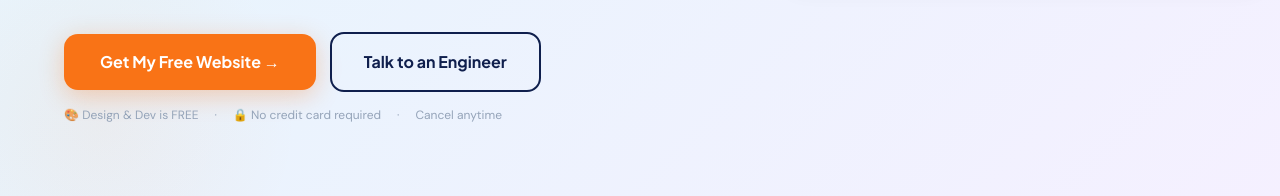
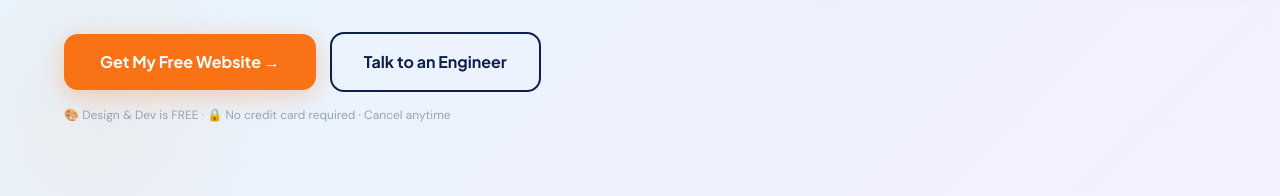
Before and after one commit to kalpeshtawde/ishasystems, a React (Vite) app: page / in a window 1280 px wide. Shown: the part 894-1090 px from the top of the page. Built offline with nearby package versions, Linux system fonts and the light colour scheme.

Commit message:
fix translation in hero section

```diff
--- a/src/i18n.tsx
+++ b/src/i18n.tsx
@@ -16,6 +16,21 @@ export const translations = {
       heroSub:
         'Free domain, free business email, and free hosting — all included from day one. No setup fee, no surprise bills. Just $29.99/month, and after 12 months, your website code is yours.',
       heroBadge: 'No Setup Fee — $0 to Start',
+      heroEyebrow: 'Live websites delivered in 7 days',
+      heroHeadline1: 'Your Professional',
+      heroHeadline2: 'Website.',
+      heroHeadline3: '$0 to Start.',
+      heroSubNew: 'We design, build, and launch your professional 10-page website at no upfront cost. Free domain, free business email, and free hosting included. After 12 months — your code is yours to keep.',
+      heroFreeLabel: 'ALL FREE — INCLUDED IN YOUR PLAN',
+      heroFreeItem1: 'Design & Development',
+      heroFreeItem2: 'Domain Name',
+      heroFreeItem3: 'Business Email',
+      heroFreeItem4: 'Hosting + SSL',
+      heroCtaNew: 'Get My Free Website →',
+      heroMicroText: '🎨 Design & Dev is FREE · 🔒 No credit card required · Cancel anytime',
+      heroCard0Title: 'Free Design & Development',
+      heroCard0Desc: 'Full website designed and built by our team — no design fee, no development fee. Ever.',
+      heroCard0Badge: '★ Most Popular',
       heroPricePer: '/mo',
       heroPriceSub: 'per month · cancel anytime',
       heroPillDomain: '✓ Free Domain',
@@ -353,6 +368,21 @@ export const translations = {
       heroSub:
         'Dominio gratis, correo empresarial gratis y alojamiento gratis — todo incluido desde el primer día. Sin costo inicial, sin facturas sorpresa. Solo $29.99/mes, y después de 12 meses, el código de tu sitio web es tuyo.',
       heroBadge: 'Sin Costo Inicial — $0 para Empezar',
+      heroEyebrow: 'Sitios web entregados en 7 días',
+      heroHeadline1: 'Tu Sitio Web',
+      heroHeadline2: 'Profesional.',
+      heroHeadline3: '$0 para Empezar.',
+      heroSubNew: 'Diseñamos, construimos y lanzamos tu sitio web profesional de 10 páginas sin costo inicial. Dominio gratuito, correo empresarial gratuito y alojamiento gratuito incluidos. Después de 12 meses — el código es tuyo para siempre.',
+      heroFreeLabel: 'TODO GRATIS — INCLUIDO EN TU PLAN',
+      heroFreeItem1: 'Diseño y Desarrollo',
+      heroFreeItem2: 'Nombre de Dominio',
+      heroFreeItem3: 'Correo Empresarial',
+      heroFreeItem4: 'Alojamiento + SSL',
+      heroCtaNew: 'Obtener Mi Sitio Web Gratis →',
+      heroMicroText: '🎨 Diseño y Dev es GRATIS · 🔒 No se requiere tarjeta de crédito · Cancela cuando quieras',
+      heroCard0Title: 'Diseño y Desarrollo Gratis',
+      heroCard0Desc: 'Sitio web completo diseñado y construido por nuestro equipo — sin tarifa de diseño, sin tarifa de desarrollo. Nunca.',
+      heroCard0Badge: '★ Más Popular',
       heroPricePer: '/mes',
       heroPriceSub: 'por mes · cancela cuando quieras',
       heroPillDomain: '✓ Dominio Gratis',
--- a/src/pages/Home.tsx
+++ b/src/pages/Home.tsx
@@ -65,14 +65,14 @@ export const Home: React.FC<HomeProps> = ({ setCurrentTab }) => {
                 boxShadow: '0 2px 12px rgba(15,31,77,0.06)'
               }}>
                 <div style={{ width: '8px', height: '8px', background: '#10b981', borderRadius: '50%' }} />
-                <span style={{ fontFamily: 'DM Sans, sans-serif', fontSize: '13px', fontWeight: '600', color: '#374151' }}>Live websites delivered in 7 days</span>
+                <span style={{ fontFamily: 'DM Sans, sans-serif', fontSize: '13px', fontWeight: '600', color: '#374151' }}>{t.home.heroEyebrow}</span>
               </div>
 
               {/* Main headline */}
               <h1 style={{ fontFamily: 'Plus Jakarta Sans, sans-serif', fontWeight: 800, lineHeight: 1.1, marginBottom: '20px' }}>
-                <div style={{ fontSize: '52px', color: '#0f1f4d' }}>Your Professional</div>
-                <div style={{ fontSize: '52px', color: '#0f1f4d' }}>Website.</div>
-                <div style={{ fontSize: '56px', color: '#f97316', textShadow: '0 2px 20px rgba(249,115,22,0.2)' }}>$0 to Start.</div>
+                <div style={{ fontSize: '52px', color: '#0f1f4d' }}>{t.home.heroHeadline1}</div>
+                <div style={{ fontSize: '52px', color: '#0f1f4d' }}>{t.home.heroHeadline2}</div>
+                <div style={{ fontSize: '56px', color: '#f97316', textShadow: '0 2px 20px rgba(249,115,22,0.2)' }}>{t.home.heroHeadline3}</div>
               </h1>
 
               {/* Subtext */}
@@ -84,7 +84,7 @@ export const Home: React.FC<HomeProps> = ({ setCurrentTab }) => {
                 maxWidth: '480px',
                 marginBottom: '36px'
               }}>
-                We design, build, and launch your professional 10-page website at no upfront cost. Free domain, free business email, and free hosting included. After 12 months — your code is yours to keep.
+                {t.home.heroSubNew}
               </p>
 
               {/* What's Free highlight box */}
@@ -105,42 +105,42 @@ export const Home: React.FC<HomeProps> = ({ setCurrentTab }) => {
                   letterSpacing: '0.12em',
                   textTransform: 'uppercase',
                   color: 'rgba(255,255,255,0.5)'
-                }}>ALL FREE — INCLUDED IN YOUR PLAN</div>
+                }}>{t.home.heroFreeLabel}</div>
                 <div className="hidden md:flex items-center gap-4">
                   <div className="flex items-center gap-1.5">
                     <span style={{ color: '#10b981', fontWeight: 800 }}>✓</span>
-                    <span style={{ fontFamily: 'DM Sans, sans-serif', fontSize: '13px', fontWeight: 600, color: 'white' }}>Design & Development</span>
+                    <span style={{ fontFamily: 'DM Sans, sans-serif', fontSize: '13px', fontWeight: 600, color: 'white' }}>{t.home.heroFreeItem1}</span>
                   </div>
                   <div className="flex items-center gap-1.5">
                     <span style={{ color: '#10b981', fontWeight: 800 }}>✓</span>
-                    <span style={{ fontFamily: 'DM Sans, sans-serif', fontSize: '13px', fontWeight: 600, color: 'white' }}>Domain Name</span>
+                    <span style={{ fontFamily: 'DM Sans, sans-serif', fontSize: '13px', fontWeight: 600, color: 'white' }}>{t.home.heroFreeItem2}</span>
                   </div>
                   <div className="flex items-center gap-1.5">
                     <span style={{ color: '#10b981', fontWeight: 800 }}>✓</span>
-                    <span style={{ fontFamily: 'DM Sans, sans-serif', fontSize: '13px', fontWeight: 600, color: 'white' }}>Business Email</span>
+                    <span style={{ fontFamily: 'DM Sans, sans-serif', fontSize: '13px', fontWeight: 600, color: 'white' }}>{t.home.heroFreeItem3}</span>
                   </div>
                   <div className="flex items-center gap-1.5">
                     <span style={{ color: '#10b981', fontWeight: 800 }}>✓</span>
-                    <span style={{ fontFamily: 'DM Sans, sans-serif', fontSize: '13px', fontWeight: 600, color: 'white' }}>Hosting + SSL</span>
+                    <span style={{ fontFamily: 'DM Sans, sans-serif', fontSize: '13px', fontWeight: 600, color: 'white' }}>{t.home.heroFreeItem4}</span>
                   </div>
                 </div>
                 {/* Mobile: 2x2 grid */}
                 <div className="md:hidden grid grid-cols-2 gap-2">
                   <div className="flex items-center gap-1.5">
                     <span style={{ color: '#10b981', fontWeight: 800 }}>✓</span>
-                    <span style={{ fontFamily: 'DM Sans, sans-serif', fontSize: '13px', fontWeight: 600, color: 'white' }}>Design & Development</span>
+                    <span style={{ fontFamily: 'DM Sans, sans-serif', fontSize: '13px', fontWeight: 600, color: 'white' }}>{t.home.heroFreeItem1}</span>
                   </div>
                   <div className="flex items-center gap-1.5">
                     <span style={{ color: '#10b981', fontWeight: 800 }}>✓</span>
-                    <span style={{ fontFamily: 'DM Sans, sans-serif', fontSize: '13px', fontWeight: 600, color: 'white' }}>Domain Name</span>
+                    <span style={{ fontFamily: 'DM Sans, sans-serif', fontSize: '13px', fontWeight: 600, color: 'white' }}>{t.home.heroFreeItem2}</span>
                   </div>
                   <div className="flex items-center gap-1.5">
                     <span style={{ color: '#10b981', fontWeight: 800 }}>✓</span>
-                    <span style={{ fontFamily: 'DM Sans, sans-serif', fontSize: '13px', fontWeight: 600, color: 'white' }}>Business Email</span>
+                    <span style={{ fontFamily: 'DM Sans, sans-serif', fontSize: '13px', fontWeight: 600, color: 'white' }}>{t.home.heroFreeItem3}</span>
                   </div>
                   <div className="flex items-center gap-1.5">
                     <span style={{ color: '#10b981', fontWeight: 800 }}>✓</span>
-                    <span style={{ fontFamily: 'DM Sans, sans-serif', fontSize: '13px', fontWeight: 600, color: 'white' }}>Hosting + SSL</span>
+                    <span style={{ fontFamily: 'DM Sans, sans-serif', fontSize: '13px', fontWeight: 600, color: 'white' }}>{t.home.heroFreeItem4}</span>
                   </div>
                 </div>
               </div>
@@ -251,7 +251,7 @@ export const Home: React.FC<HomeProps> = ({ setCurrentTab }) => {
                     e.currentTarget.style.boxShadow = '0 6px 24px rgba(249,115,22,0.30)';
                   }}
                 >
-                  Get My Free Website →
+                  {t.home.heroCtaNew}
                 </button>
                 <button
                   onClick={() => setCurrentTab('contact')}
@@ -290,11 +290,7 @@ export const Home: React.FC<HomeProps> = ({ setCurrentTab }) => {
                 alignItems: 'center',
                 gap: '16px'
               }}>
-                <span>🎨 Design & Dev is FREE</span>
-                <span>·</span>
-                <span>🔒 No credit card required</span>
-                <span>·</span>
-                <span>Cancel anytime</span>
+                <span>{t.home.heroMicroText}</span>
               </div>
             </div>
 
@@ -335,7 +331,7 @@ export const Home: React.FC<HomeProps> = ({ setCurrentTab }) => {
                   padding: '3px 10px',
                   borderRadius: '100px',
                   fontFamily: 'DM Sans, sans-serif'
-                }}>★ Most Popular</div>
+                }}>{t.home.heroCard0Badge}</div>
                 <div style={{
                   width: '48px',
                   height: '48px',
@@ -349,8 +345,8 @@ export const Home: React.FC<HomeProps> = ({ setCurrentTab }) => {
                   <PencilRuler style={{ stroke: '#f97316' }} className="h-5 w-5" />
                 </div>
                 <div style={{ flex: 1 }}>
-                  <div style={{ fontFamily: 'Plus Jakarta Sans, sans-serif', fontWeight: 700, fontSize: '16px', color: '#0f1f4d' }}>Free Design & Development</div>
-                  <div style={{ fontFamily: 'DM Sans, sans-serif', fontSize: '13px', color: '#64748b', marginTop: '4px', lineHeight: 1.5 }}>Full website designed and built by our team — no design fee, no development fee. Ever.</div>
+                  <div style={{ fontFamily: 'Plus Jakarta Sans, sans-serif', fontWeight: 700, fontSize: '16px', color: '#0f1f4d' }}>{t.home.heroCard0Title}</div>
+                  <div style={{ fontFamily: 'DM Sans, sans-serif', fontSize: '13px', color: '#64748b', marginTop: '4px', lineHeight: 1.5 }}>{t.home.heroCard0Desc}</div>
                 </div>
                 <span style={{ color: '#cbd5e1', fontSize: '16px', marginLeft: 'auto', flexShrink: 0 }}>→</span>
               </div>
```
